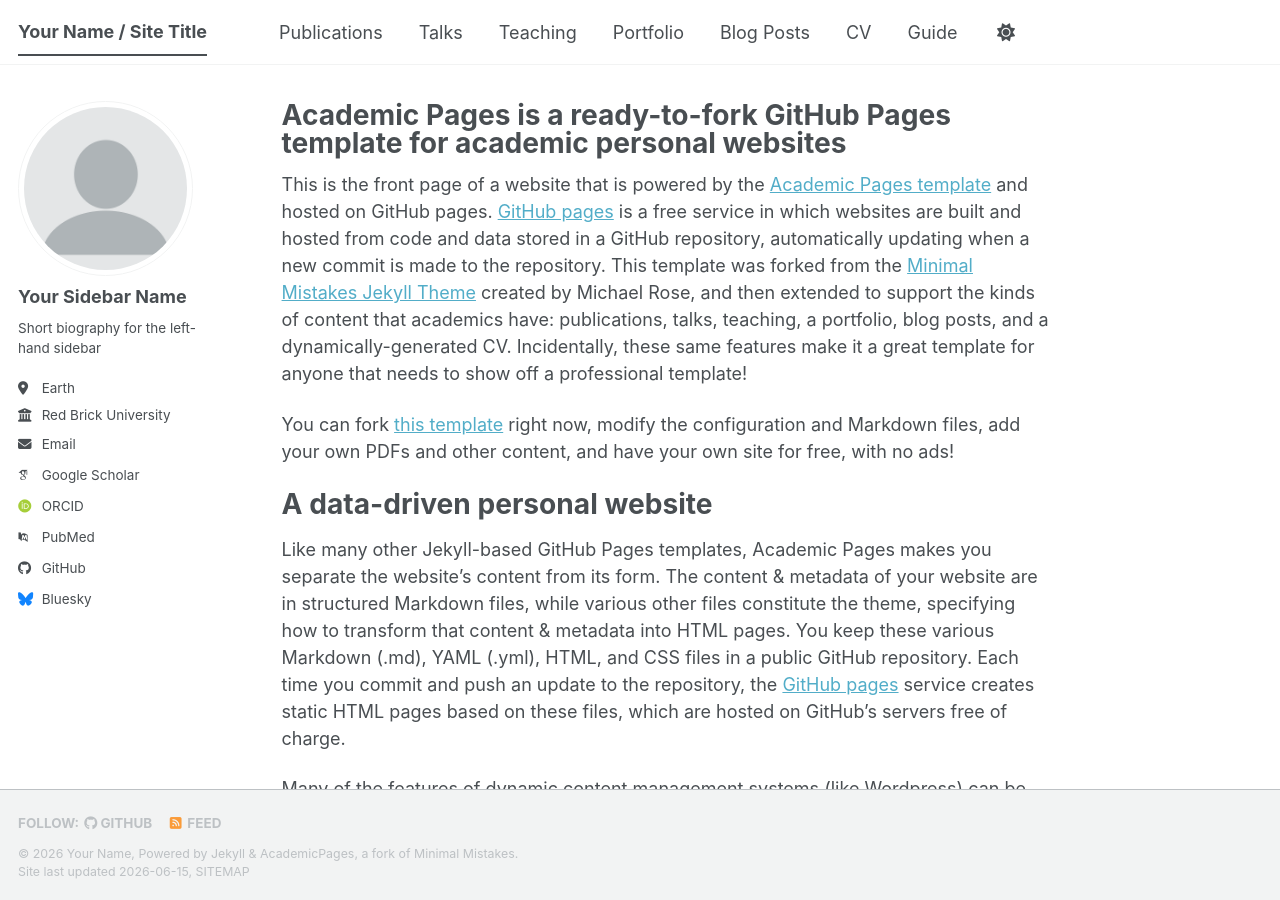
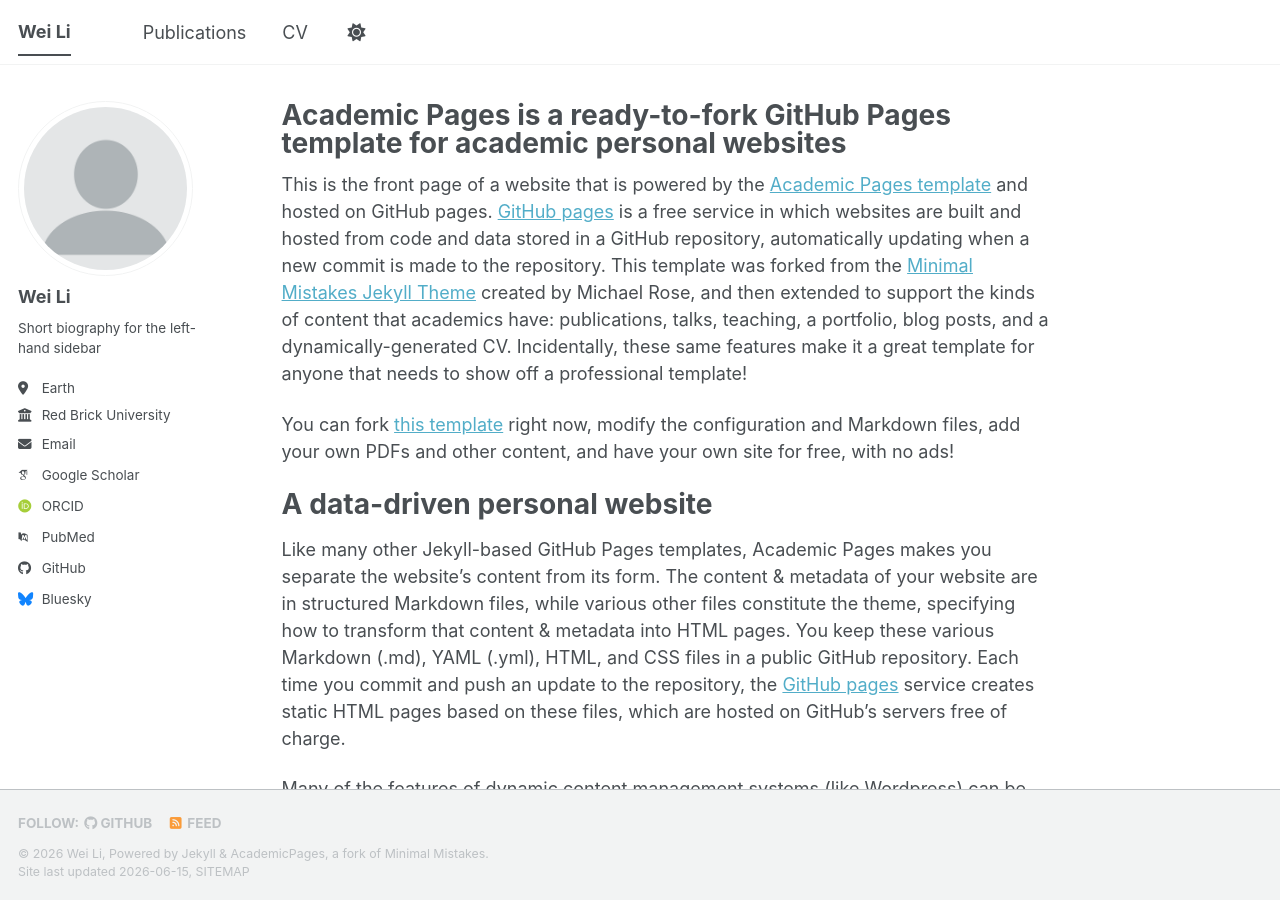
Before and after one commit to GMago-LeWay/GMago-LeWay.github.io, a Jekyll site: the page built from _pages/about.md, in a window 1280 px wide and 900 px high. Built offline with Jekyll 4.4.1, drawn with Linux system fonts in a browser that asks for light colours; some web fonts are replaced; a script bundle is joined from its source files by our own code; library files that are not in the unit come from our copies.

Commit message:
Customize homepage basics
Co-authored-by: Cursor <cursoragent@cursor.com>

```diff
--- a/_config.yml
+++ b/_config.yml
@@ -9,10 +9,10 @@
 # Basic Site Settings
 locale                   : "en-US"
 site_theme               : "default" # The available themes options are "default", "air", "sunrise", "mint", "dirt" and "contrast"
-title                    : "Your Name / Site Title"
+title                    : "Wei Li"
 title_separator          : "-"
-name                     : &name "Your Name"
-description              : &description "Your Name's academic portfolio"   # Update this with a general description of your site, this is the default if not overridden by a page
+name                     : &name "Wei Li"
+description              : &description "Wei Li's academic portfolio"   # Update this with a general description of your site, this is the default if not overridden by a page
 url                      : https://academicpages.github.io # The base hostname & protocol for your site e.g. "https://[your GitHub username].github.io",
                                                            # or if you already have some other page hosted on Github then use "https://[your GitHub username].github.io/[Your Repo Name]"
 baseurl                  : "" # the subpath of your site, e.g. "/blog"
@@ -24,7 +24,7 @@ repository               : "academicpages/academicpages.github.io"
 author:
   # Biographic information
   avatar           : "profile.png"
-  name             : "Your Sidebar Name"
+  name             : "Wei Li"
   pronouns         : # example: "she/her"
   bio              : "Short biography for the left-hand sidebar"
   location         : "Earth"
--- a/_data/cv.json
+++ b/_data/cv.json
@@ -1,6 +1,6 @@
 {
   "basics": {
-    "name": "Your Sidebar Name",
+    "name": "Wei Li",
     "email": "none@example.org",
     "phone": "",
     "website": "https://academicpages.github.io",
--- a/_data/navigation.yml
+++ b/_data/navigation.yml
@@ -11,23 +11,8 @@ main:
   - title: "Publications"
     url: /publications/
 
-  - title: "Talks"
-    url: /talks/
-
-  - title: "Teaching"
-    url: /teaching/
-
-  - title: "Portfolio"
-    url: /portfolio/
-
-  - title: "Blog Posts"
-    url: /year-archive/
-
   - title: "CV"
     url: /cv/
 
   # - title: "CV"
   #   url: /cv-json/
-
-  - title: "Guide"
-    url: /markdown/
```
